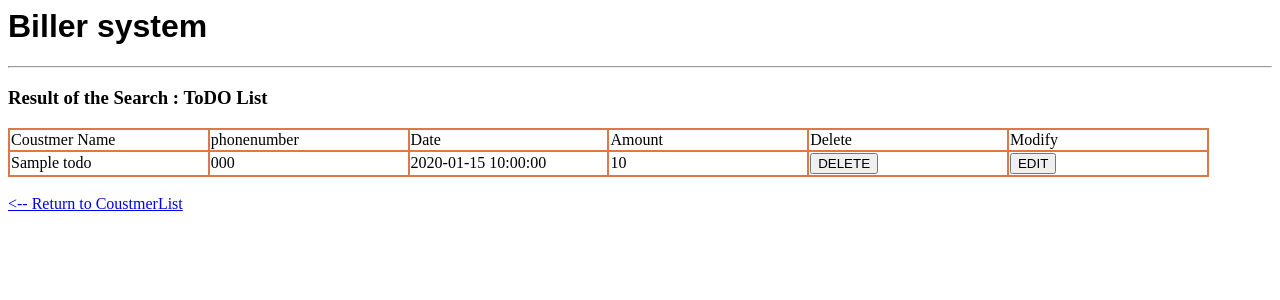
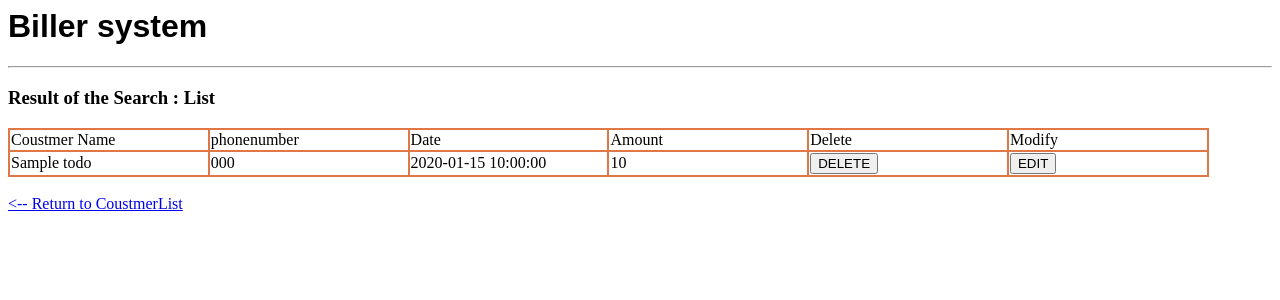
Before and after one commit to guneshprasads/Billersystem, a Flask app: page /search in a window 1280 px wide. Shown: the top 300 px of the page. Run offline with Flask 2, Linux system fonts and the light colour scheme; a database or web service that is not in the repository returns one stand-in record (values such as "Sample title").

Commit message:
Update searchlist.html

```diff
--- a/templates/searchlist.html
+++ b/templates/searchlist.html
@@ -7,7 +7,7 @@
     <h1>{{h}}</h1>
     <hr>
         {% if todos[0] %}
-    <h3>Result of the Search : ToDO List</h3>
+    <h3>Result of the Search : List</h3>
     <table>
         <tr id="row">
             <td class="name">Coustmer Name</td>
```
